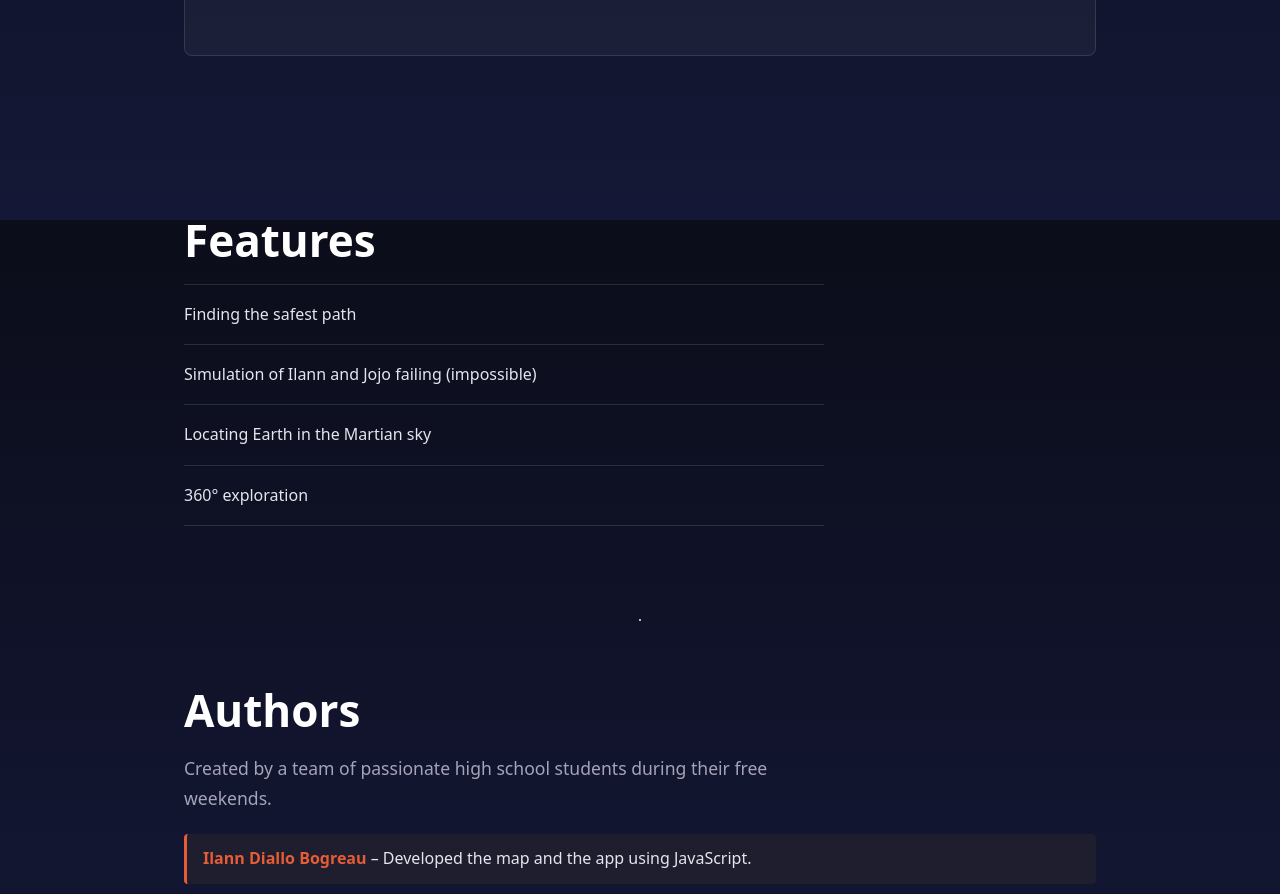
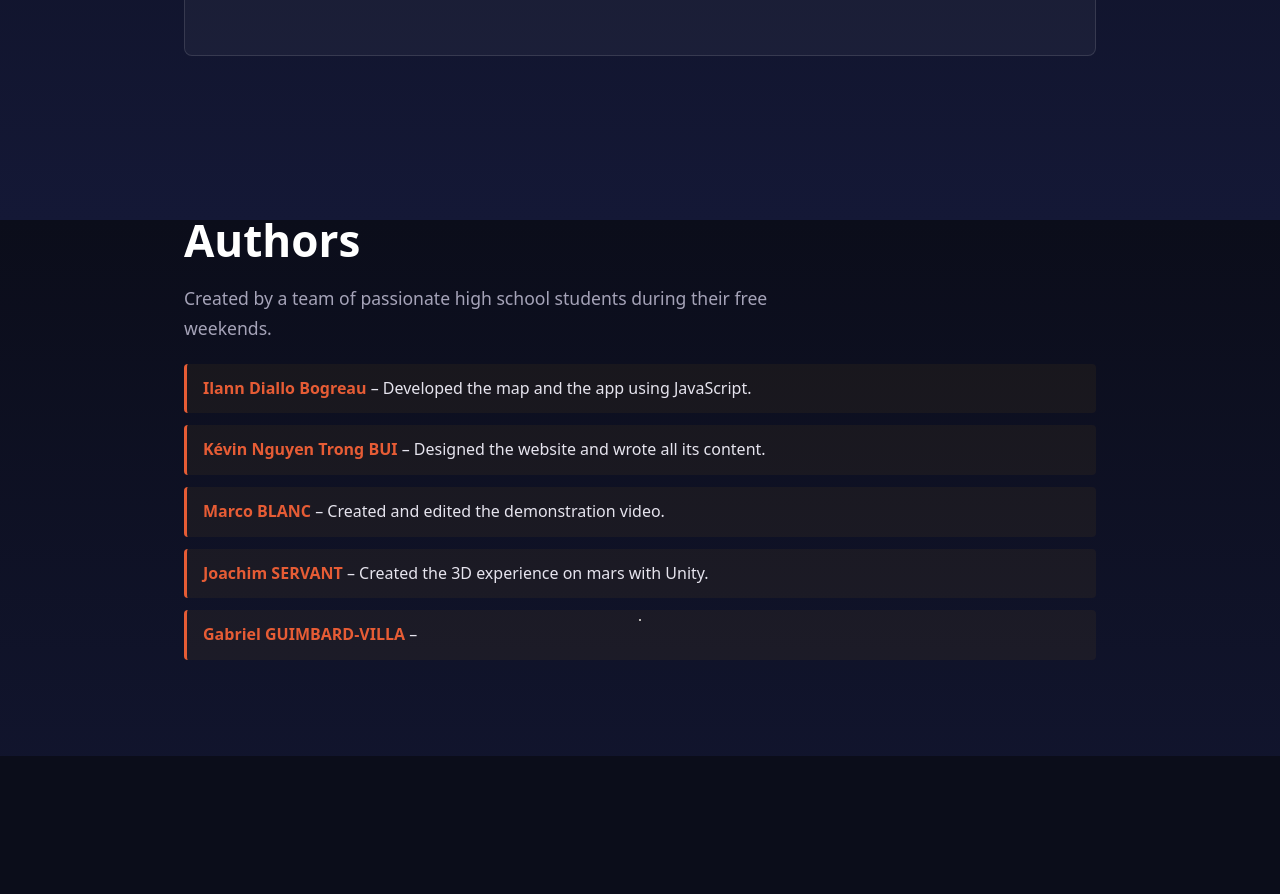
Before and after one commit to Fertous24/Nasa-Martian-Map-6-3, a React (Vite) app: page / in a window 1280 px wide. Shown: the part 2980-3874 px from the top of the page. After the commit the page ends 3736 px from the top, so only its background shows below. Built offline with nearby package versions, Linux system fonts and the light colour scheme; a web font is replaced by a local one.

Commit message:
Remove features section from App.jsx
Removed the features section from the App component.

```diff
--- a/src/App.jsx
+++ b/src/App.jsx
@@ -107,17 +107,6 @@ export default function App() {
           </div>
         </section>
 
-        {/* FEATURES SECTION */}
-        <section id="features">
-          <h2>Features</h2>
-
-          <ul className="feature-list">
-            {features.map((feature) => (
-              <li key={feature}>{feature}</li>
-            ))}
-          </ul>
-        </section>
-
 
         {/* AUTHOR SECTION */}
         <section id="author">
```
